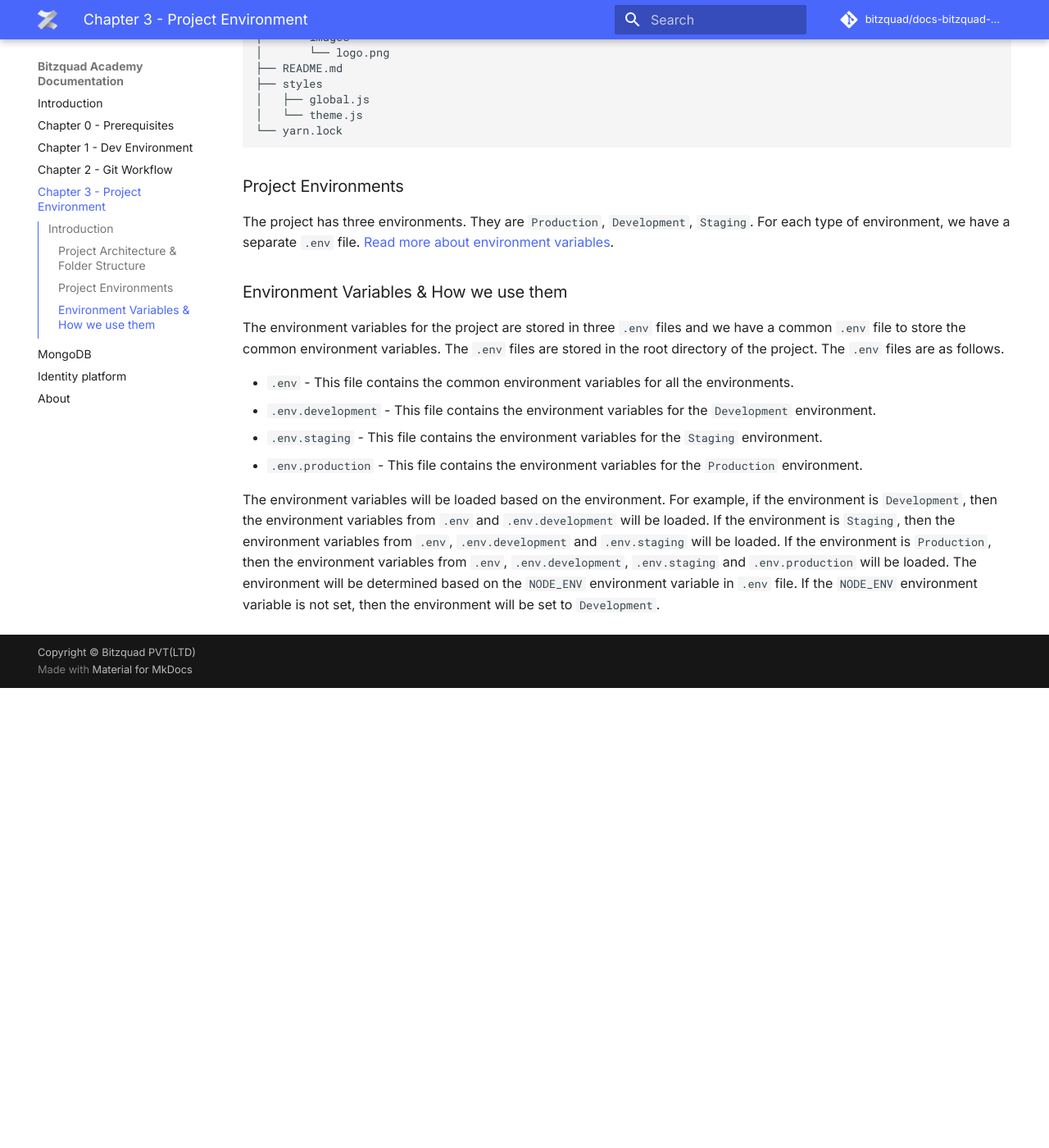
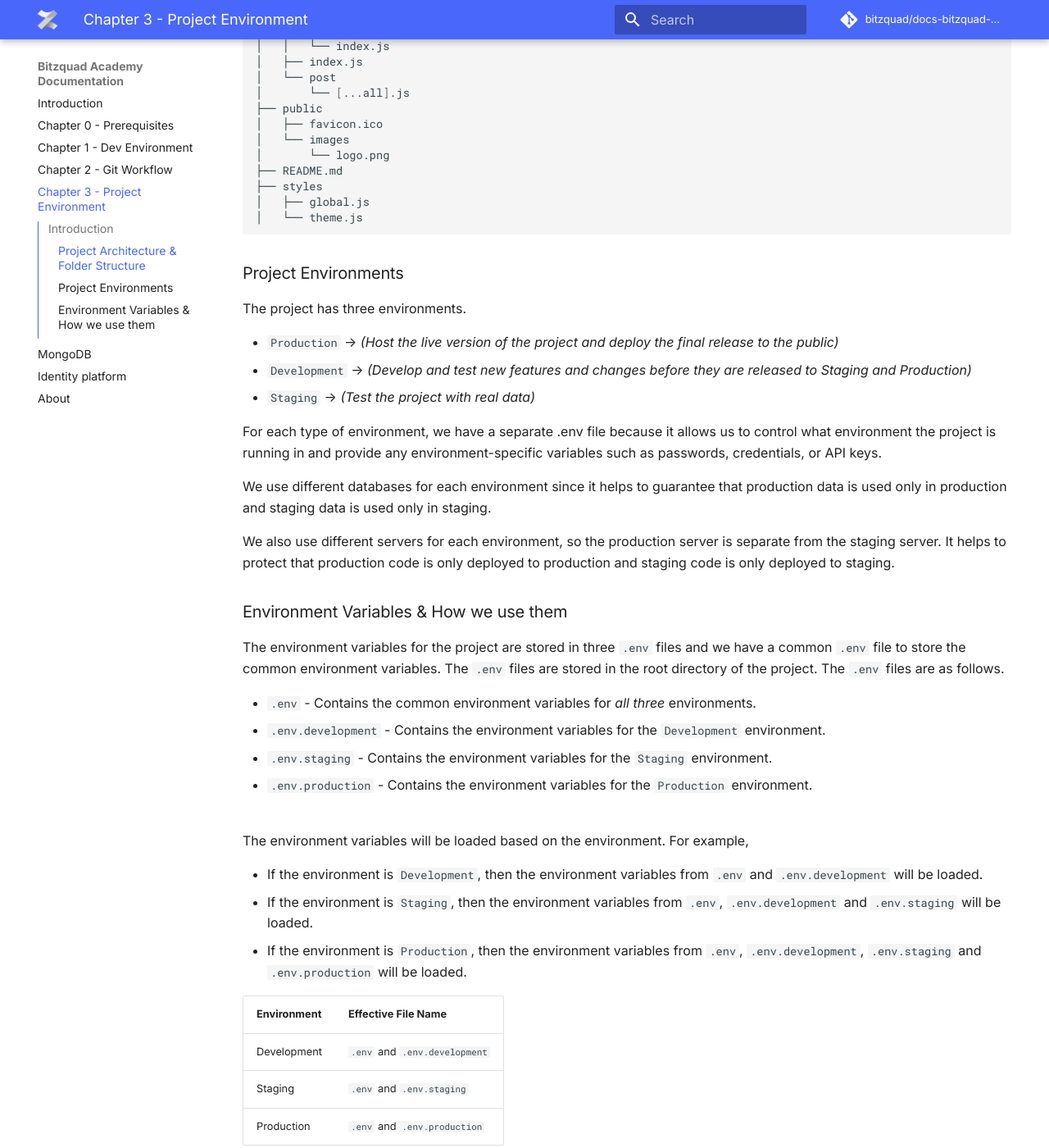
Before and after one commit to bitzquad/docs-bitzquad-academy, an MkDocs documentation site: the page built from docs/content/chapter_3.md, in a window 1280 px wide and 1400 px high, scrolled down 1372 px. Shown: the whole window at 82% size. Built offline with MkDocs 1.6.1 and Material for MkDocs 9.7.7, drawn with Linux system fonts in a browser that asks for light colours; comment, search, counter and statistics services are not loaded; before the commit the page ends 2211 px from its top, so only the background shows below that; some of the changed text lies outside the part shown.

Commit message:
Requested changes : project env docs

````diff
--- a/docs/content/chapter_3.md
+++ b/docs/content/chapter_3.md
@@ -2,7 +2,13 @@
 
 ## Introduction
 
-In here we'll discuss about the project environment. We'll discuss about the project architecture & folder structure, project environments (`Production`, `Development`, `Staging`), how secrets `(environment variables)` are handled, how to use environment variables for different environments,
+Here we'll discuss about,
+
+-   Project environment
+-   Project architecture & Folder structure
+-   Project environments (`Production`, `Development`, `Staging`),
+-   How secrets `(environment variables)` are handled
+-   How to use environment variables for different environments,
 
 ### Project Architecture & Folder Structure
 
@@ -66,20 +72,42 @@ The project architecture is based on the [Next.js](https://nextjs.org/) framewor
 ├── styles
 │   ├── global.js
 │   └── theme.js
-└── yarn.lock
 ```
 
 ### Project Environments
 
-The project has three environments. They are `Production`, `Development`, `Staging`. For each type of environment, we have a separate `.env` file. [Read more about environment variables](#environment-variables--how-we-use-them).
+The project has three environments.
+
+-   `Production` → _(Host the live version of the project and deploy the final release to the public)_
+-   `Development` → _(Develop and test new features and changes before they are released to Staging and Production)_
+-   `Staging` → _(Test the project with real data)_
+
+For each type of environment, we have a separate .env file because it allows us to control what environment the project is running in and provide any environment-specific variables such as passwords, credentials, or API keys.
+
+We use different databases for each environment since it helps to guarantee that production data is used only in production and staging data is used only in staging.
+
+We also use different servers for each environment, so the production server is separate from the staging server. It helps to protect that production code is only deployed to production and staging code is only deployed to staging.
 
 ### Environment Variables & How we use them
 
 The environment variables for the project are stored in three `.env` files and we have a common `.env` file to store the common environment variables. The `.env` files are stored in the root directory of the project. The `.env` files are as follows.
 
--   `.env` - This file contains the common environment variables for all the environments.
--   `.env.development` - This file contains the environment variables for the `Development` environment.
--   `.env.staging` - This file contains the environment variables for the `Staging` environment.
--   `.env.production` - This file contains the environment variables for the `Production` environment.
+-   `.env` - Contains the common environment variables for _all three_ environments.
+-   `.env.development` - Contains the environment variables for the `Development` environment.
+-   `.env.staging` - Contains the environment variables for the `Staging` environment.
+-   `.env.production` - Contains the environment variables for the `Production` environment.
 
-The environment variables will be loaded based on the environment. For example, if the environment is `Development`, then the environment variables from `.env` and `.env.development` will be loaded. If the environment is `Staging`, then the environment variables from `.env`, `.env.development` and `.env.staging` will be loaded. If the environment is `Production`, then the environment variables from `.env`, `.env.development`, `.env.staging` and `.env.production` will be loaded. The environment will be determined based on the `NODE_ENV` environment variable in `.env` file. If the `NODE_ENV` environment variable is not set, then the environment will be set to `Development`.
+<br/>
+The environment variables will be loaded based on the environment. For example,
+
+-   If the environment is `Development`, then the environment variables from `.env` and `.env.development` will be loaded.
+-   If the environment is `Staging`, then the environment variables from `.env`, `.env.development` and `.env.staging` will be loaded.
+-   If the environment is `Production`, then the environment variables from `.env`, `.env.development`, `.env.staging` and `.env.production` will be loaded.
+
+| Environment | Effective File Name           |
+| :---------- | :---------------------------- |
+| Development | `.env` and `.env.development` |
+| Staging     | `.env` and `.env.staging`     |
+| Production  | `.env` and `.env.production`  |
+
+The environment will be determined based on the `NODE_ENV` environment variable in `.env` file. If the `NODE_ENV` environment variable is not set, then the environment will be set to `Development`.
````
